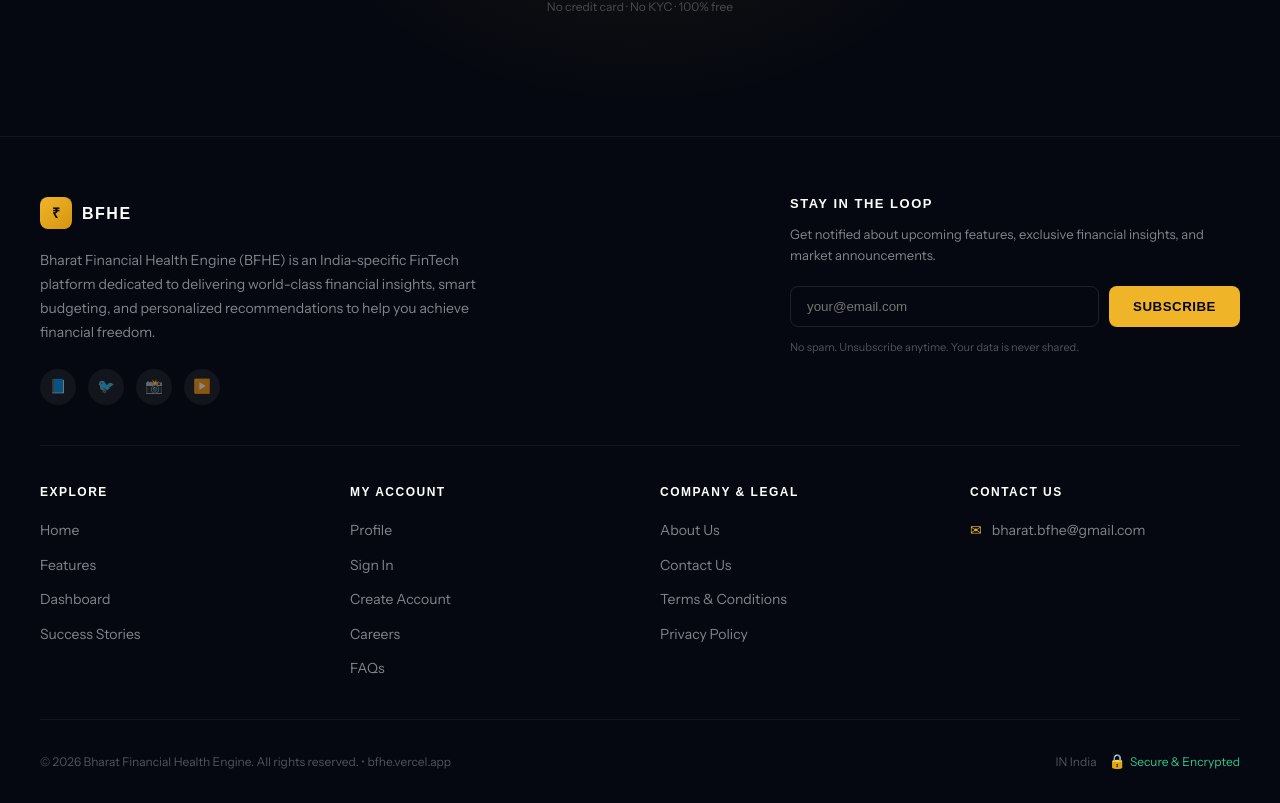
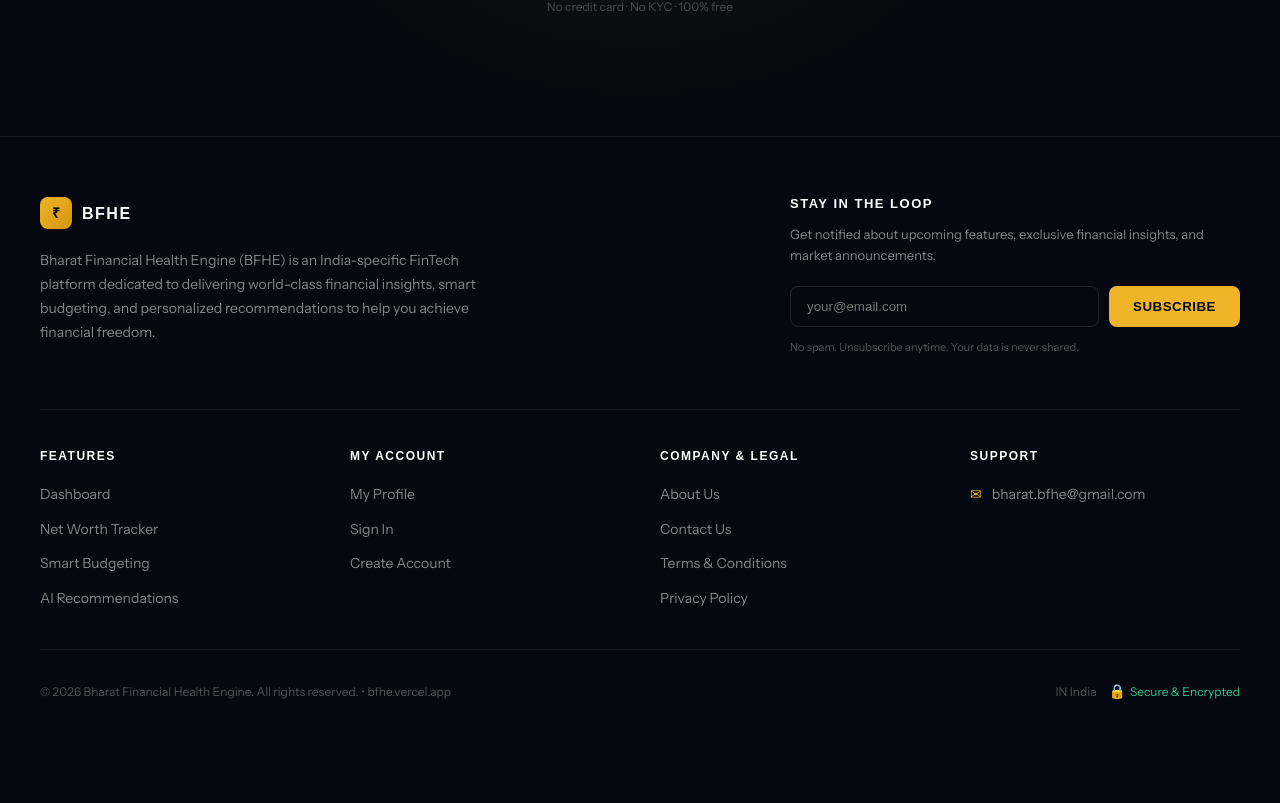
Before and after one commit to Divyamjain-git/Bharat-Financial-Health-Engine, a React (Create React App) app in the folder frontend/: page / in a window 1280 px wide. Shown: the part 3914-4717 px from the top of the page. After the commit the page ends 4646 px from the top, so only its background shows below. Built offline with nearby package versions, Linux system fonts and the light colour scheme; no server answers; a web font is replaced by a local one.

Commit message:
Refactor: update LandingPage footer links to map directly to actual project features and pages

```diff
--- a/frontend/src/pages/LandingPage.js
+++ b/frontend/src/pages/LandingPage.js
@@ -616,12 +616,6 @@ export default function LandingPage() {
               <p style={{ lineHeight: 1.7, marginBottom: 24 }}>
                 Bharat Financial Health Engine (BFHE) is an India-specific FinTech platform dedicated to delivering world-class financial insights, smart budgeting, and personalized recommendations to help you achieve financial freedom.
               </p>
-              <div style={{ display: 'flex', gap: 12 }}>
-                {/* Social Icons */}
-                {['📘', '🐦', '📸', '▶️'].map((icon, i) => (
-                  <div key={i} style={{ width: 36, height: 36, borderRadius: '50%', background: 'rgba(255,255,255,0.05)', display: 'flex', alignItems: 'center', justifyContent: 'center', cursor: 'pointer', transition: '0.2s' }}>{icon}</div>
-                ))}
-              </div>
             </div>
 
             <div style={{ flex: '1 1 400px', maxWidth: 450 }}>
@@ -640,35 +634,33 @@ export default function LandingPage() {
           {/* Middle Section - Columns */}
           <div style={{ display: 'grid', gridTemplateColumns: 'repeat(auto-fit, minmax(200px, 1fr))', gap: 40, borderBottom: '1px solid rgba(255,255,255,0.06)', paddingBottom: 40, marginBottom: 30 }}>
             <div>
-              <h4 style={{ color: '#fff', fontSize: 12, letterSpacing: 1.5, textTransform: 'uppercase', marginBottom: 20, fontWeight: 700 }}>Explore</h4>
+              <h4 style={{ color: '#fff', fontSize: 12, letterSpacing: 1.5, textTransform: 'uppercase', marginBottom: 20, fontWeight: 700 }}>Features</h4>
               <div style={{ display: 'flex', flexDirection: 'column', gap: 12 }}>
-                <a href="#" style={{ color: 'inherit', textDecoration: 'none' }}>Home</a>
-                <a href="#" style={{ color: 'inherit', textDecoration: 'none' }}>Features</a>
-                <a href="#" style={{ color: 'inherit', textDecoration: 'none' }}>Dashboard</a>
-                <a href="#" style={{ color: 'inherit', textDecoration: 'none' }}>Success Stories</a>
+                <a href="/dashboard" style={{ color: 'inherit', textDecoration: 'none' }}>Dashboard</a>
+                <a href="/net-worth" style={{ color: 'inherit', textDecoration: 'none' }}>Net Worth Tracker</a>
+                <a href="/budget" style={{ color: 'inherit', textDecoration: 'none' }}>Smart Budgeting</a>
+                <a href="/recommendations" style={{ color: 'inherit', textDecoration: 'none' }}>AI Recommendations</a>
               </div>
             </div>
             <div>
               <h4 style={{ color: '#fff', fontSize: 12, letterSpacing: 1.5, textTransform: 'uppercase', marginBottom: 20, fontWeight: 700 }}>My Account</h4>
               <div style={{ display: 'flex', flexDirection: 'column', gap: 12 }}>
-                <a href="#" style={{ color: 'inherit', textDecoration: 'none' }}>Profile</a>
+                <a href="/dashboard" style={{ color: 'inherit', textDecoration: 'none' }}>My Profile</a>
                 <a href="/login" style={{ color: 'inherit', textDecoration: 'none' }}>Sign In</a>
                 <a href="/register" style={{ color: 'inherit', textDecoration: 'none' }}>Create Account</a>
-                <a href="#" style={{ color: 'inherit', textDecoration: 'none' }}>Careers</a>
-                <a href="#" style={{ color: 'inherit', textDecoration: 'none' }}>FAQs</a>
               </div>
             </div>
             <div>
               <h4 style={{ color: '#fff', fontSize: 12, letterSpacing: 1.5, textTransform: 'uppercase', marginBottom: 20, fontWeight: 700 }}>Company & Legal</h4>
               <div style={{ display: 'flex', flexDirection: 'column', gap: 12 }}>
                 <a href="#" style={{ color: 'inherit', textDecoration: 'none' }}>About Us</a>
-                <a href="#" style={{ color: 'inherit', textDecoration: 'none' }}>Contact Us</a>
+                <a href="mailto:bharat.bfhe@gmail.com" style={{ color: 'inherit', textDecoration: 'none' }}>Contact Us</a>
                 <a href="#" style={{ color: 'inherit', textDecoration: 'none' }}>Terms & Conditions</a>
                 <a href="#" style={{ color: 'inherit', textDecoration: 'none' }}>Privacy Policy</a>
               </div>
             </div>
             <div>
-              <h4 style={{ color: '#fff', fontSize: 12, letterSpacing: 1.5, textTransform: 'uppercase', marginBottom: 20, fontWeight: 700 }}>Contact Us</h4>
+              <h4 style={{ color: '#fff', fontSize: 12, letterSpacing: 1.5, textTransform: 'uppercase', marginBottom: 20, fontWeight: 700 }}>Support</h4>
               <div style={{ display: 'flex', flexDirection: 'column', gap: 16 }}>
                 <div style={{ display: 'flex', gap: 10 }}>
                   <span style={{ color: '#F0B429' }}>✉</span>
```
